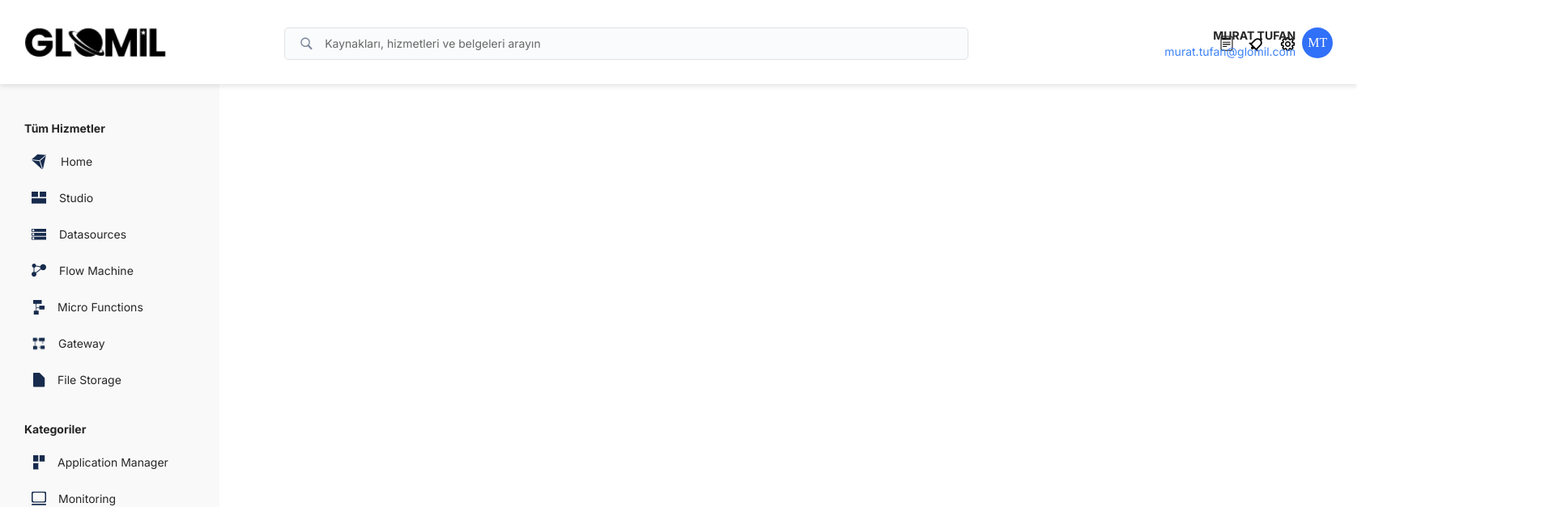
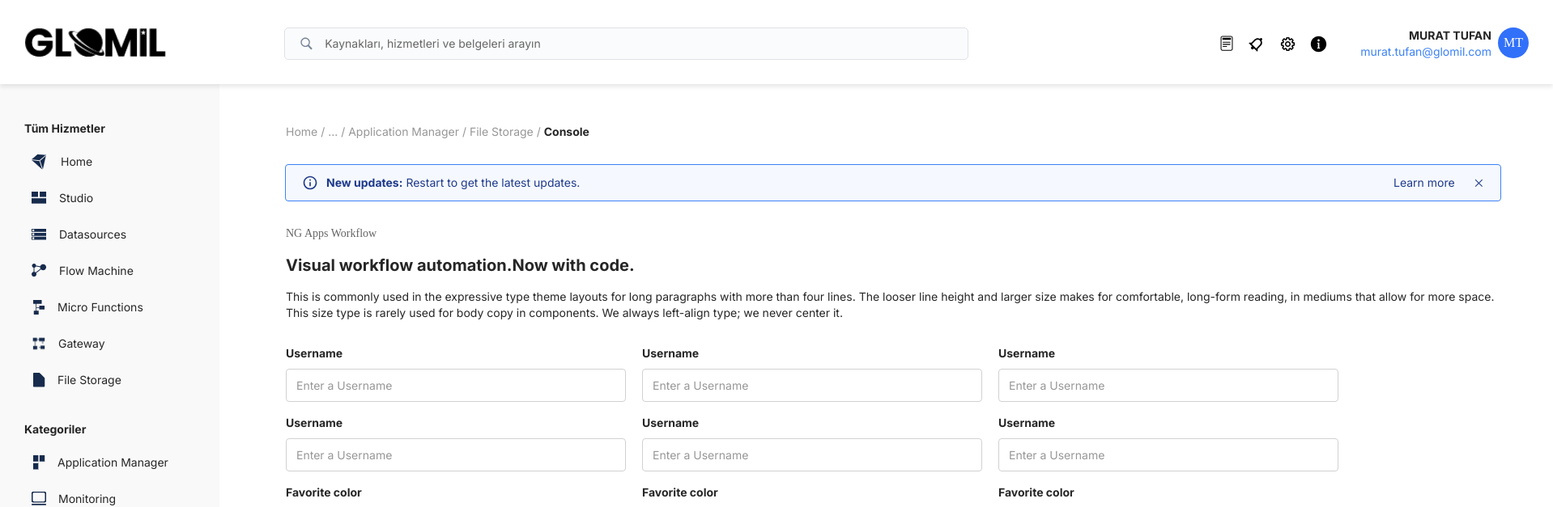
Before and after one commit to ibrahimkeles61/glomil-task, a React (Vite) app: page / in a window 1280 px wide. Shown: the top 627 px of the page at 81% size, 1918 px wide, since content can reach past the window. Built offline with nearby package versions, Linux system fonts and the light colour scheme.

Commit message:
Ufak düzeltme
Şu an için kaldırmamam gerekiyor, 1918px olarak güncelledim.

```diff
--- a/src/App.css
+++ b/src/App.css
@@ -1,5 +1,5 @@
 .app {
-  /* width: var(--app-width); */
+  width: var(--app-width);
   height: var(--app-height);
   background-color: var(--white);
 
--- a/src/index.css
+++ b/src/index.css
@@ -102,7 +102,7 @@
   --disabled: #979797;
 
   /* Font/text values */
-  --app-width: 1920px;
+  --app-width: 1918px;
   --app-height: 1103px;
 
   --notification-bar-border-width: 1px;
```
